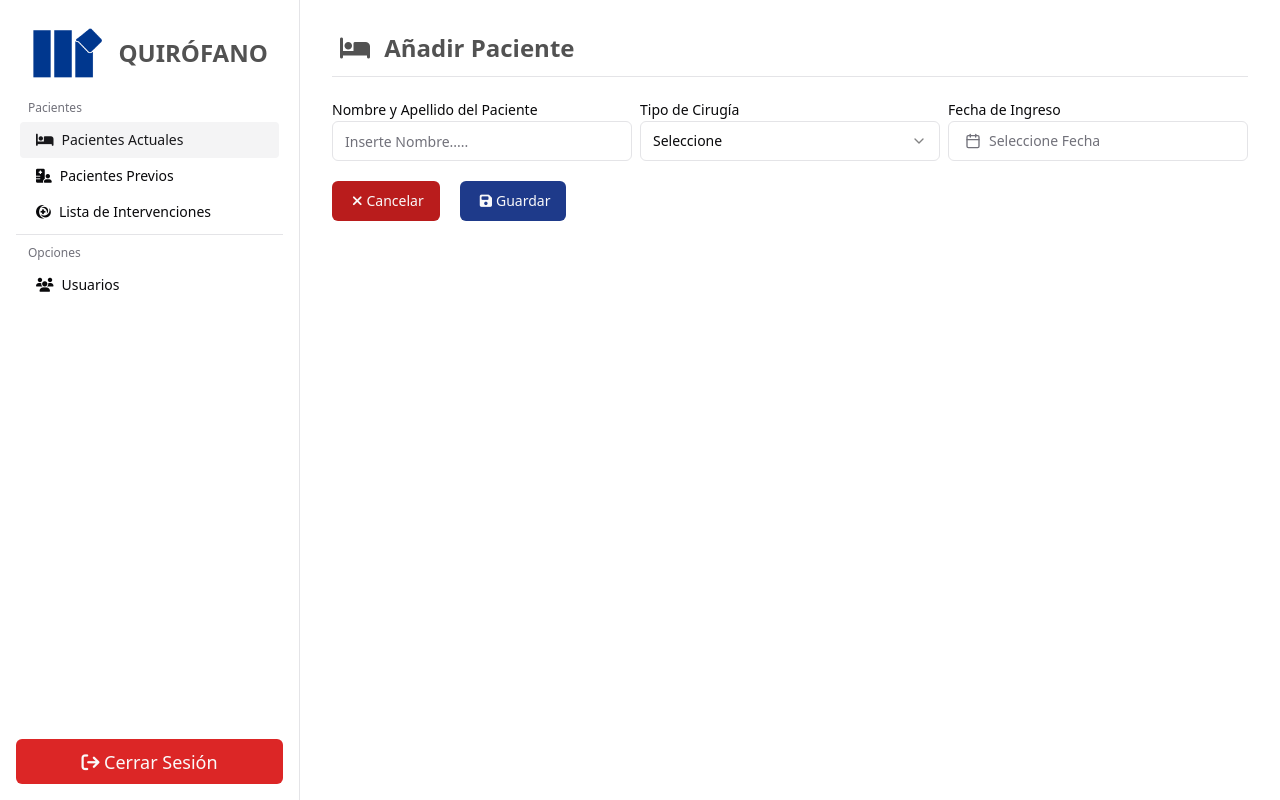
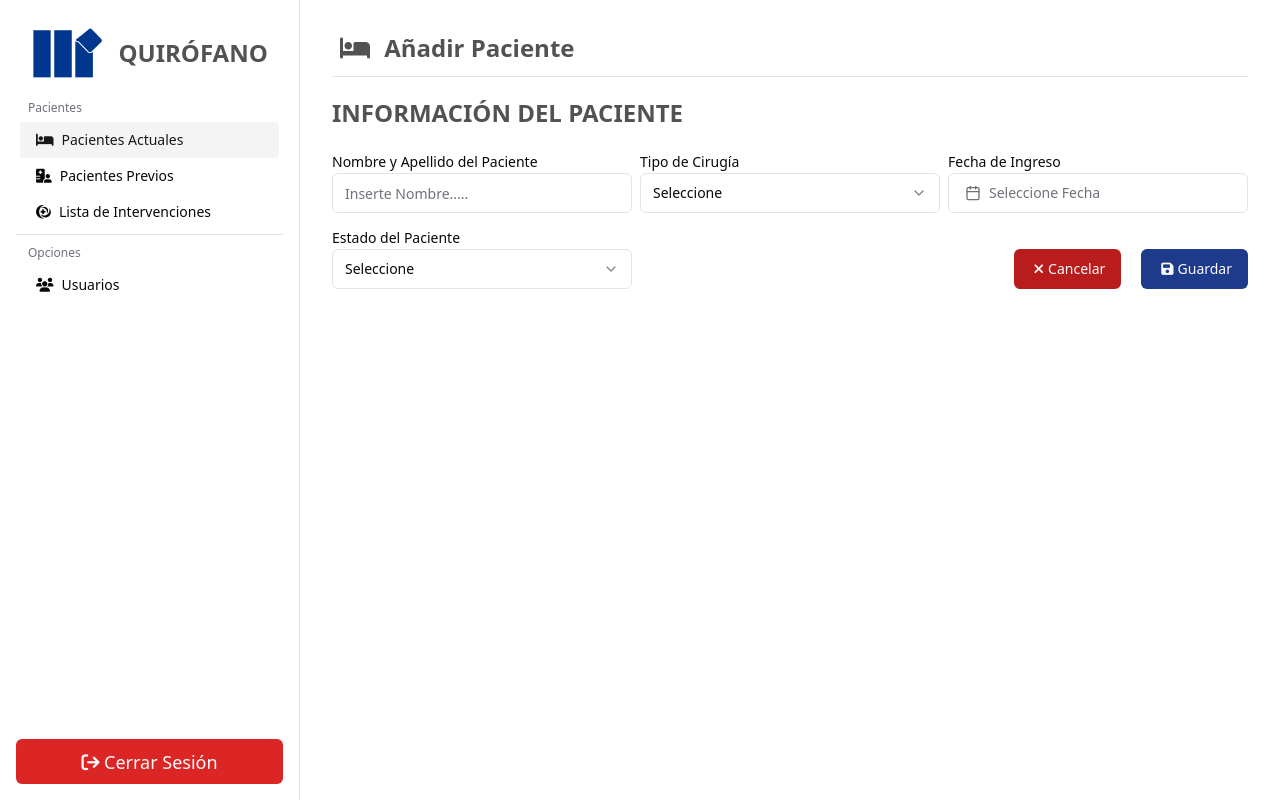
Before and after one commit to nlh-dev/op-room-crud-frontend, a React (Vite) app: page /pacientes_actuales in a window 1280 px wide. Both pictures are taken after typing "Sample" into the empty fields and a click on the button "Agregar Pacientes". Built offline with nearby package versions, Linux system fonts and the light colour scheme.

Commit message:
addpatients.data created, addd patients form finished

```diff
--- /dev/null
+++ b/src/pages/AddPatients/AddPatients.data.ts
@@ -0,0 +1,16 @@
+import { ISelect } from "@/components/Selector/Selector.data";
+
+export interface IPatientsStatus{
+    options: ISelect;
+}
+
+export const CurrentPatientsStatusSelector: ISelect[] = [
+    {
+        selectLabel: 'En Reposo',
+        selectValue: 'resting',
+    },
+    {
+        selectLabel: 'En Operacion',
+        selectValue: 'operating',
+    },
+]
--- a/src/pages/AddPatients/AddPatients.tsx
+++ b/src/pages/AddPatients/AddPatients.tsx
@@ -9,8 +9,10 @@ import { Label } from "@/components/ui/label";
 import { Separator } from "@/components/ui/separator";
 import { useNavigate } from "react-router-dom";
 
+// DATA COMPONENTS
+import { CurrentPatientsStatusSelector } from "./AddPatients.data";
+
 export const AddPatients = () => {
-
   const navigateTo = useNavigate();
 
   return (
@@ -21,15 +23,21 @@ export const AddPatients = () => {
         </h1>
         <Separator className="mt-3" />
       </div>
+      <div className="mt-5">
+      <h1 className="text-2xl font-bold text-neutral-600">INFORMACIÓN DEL PACIENTE</h1>
       <form action="">
-        <div className="formContainer w-[100%] flex justify-between items-center mt-5">
+        <div className="w-[100%] flex justify-between items-center mt-5">
           <div>
             <Label htmlFor="userName">Nombre y Apellido del Paciente</Label>
-            <Input className="w-[300px]" type="text" placeholder="Inserte Nombre....."/>
+            <Input
+              className="w-[300px]"
+              type="text"
+              placeholder="Inserte Nombre....."
+            />
           </div>
           <div>
             <Label htmlFor="userName">Tipo de Cirugía</Label>
-            <Selector className="w-[300px]"/>
+            <Selector className="w-[300px]" />
           </div>
           <div>
             <Label className="" htmlFor="userName">
@@ -38,20 +46,35 @@ export const AddPatients = () => {
             <PopoverCalendar />
           </div>
         </div>
-
-        <div className="buttonsContainer w-full flex justify-start items-center mt-5">
-          <div className="cancelButton">
-            <Button onClick={() => navigateTo('/pacientes_actuales')} className="bg-red-700 hover:bg-red-800 flex justify-center">
-              <i className="fa-solid fa-xmark mx-1"/>Cancelar
+        <div className="mt-3 flex justify-between items-end">
+          <div>
+            <Label htmlFor="userName">Estado del Paciente</Label>
+            <Selector select={CurrentPatientsStatusSelector} className="w-[300px]" />
+          </div>
+          <div className="buttonsContainer flex">
+            <div className="cancelButton mx-5">
+              <Button
+                onClick={() => navigateTo("/pacientes_actuales")}
+                className="bg-red-700 hover:bg-red-800 flex justify-center"
+              >
+                <i className="fa-solid fa-xmark mx-1" />
+                Cancelar
               </Button>
             </div>
             <div className="saveButton">
-            <Button type="submit" className="bg-blue-900 hover:bg-blue-950 flex justify-center mx-5">
-              <i className="fa-solid fa-floppy-disk mx-1"/>Guardar
+              <Button
+                type="submit"
+                className="bg-blue-900 hover:bg-blue-950 flex justify-center"
+              >
+                <i className="fa-solid fa-floppy-disk mx-1" />
+                Guardar
               </Button>
             </div>
           </div>
+        </div>
+        <div className="buttonsContainer w-full flex justify-start items-center mt-5"></div>
       </form>
+      </div>
     </div>
   );
 };
--- a/src/pages/CurrentPatients/CurrentPatients.data.ts
+++ b/src/pages/CurrentPatients/CurrentPatients.data.ts
@@ -35,7 +35,6 @@ export const CPatientsColums: IColumns<ICPatients>[] = [
             {
                 selectLabel: 'En Reposo',
                 selectValue: 'resting',
-                className: 'w-[300px]',
             },
             {
                 selectLabel: 'En Operacion',
```
